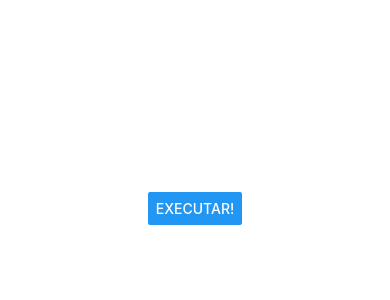
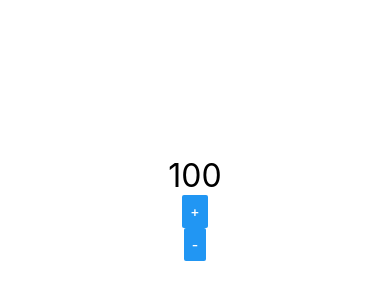
Before and after one commit to vmarinho22/Fundamentos-React-Native, a React Native app: screen / in a window 390 px wide. Shown: the part 214-514 px from the top of the page. Built offline with nearby package versions, Linux system fonts and the light colour scheme.

Commit message:
Mudando o estado dos componentes

```diff
--- a/src/App.js
+++ b/src/App.js
@@ -1,19 +1,22 @@
 import React from 'react'
 import { SafeAreaView,StyleSheet } from 'react-native'
 
-import Comp,{ Comp1, Comp2} from './components/Multi'
-import Primeiro from './components/Primeiro'
-import MinMax from './components/MinMax'
-import Aleatorio from './components/NumAleatorio'
-import Titulo from './components/Titulo'
-import Botao from './components/Botao'
+// import Comp,{ Comp1, Comp2} from './components/Multi'
+// import Primeiro from './components/Primeiro'
+// import MinMax from './components/MinMax'
+// import Aleatorio from './components/NumAleatorio'
+// import Titulo from './components/Titulo'
+// import Botao from './components/Botao'
+import Contador from './components/Contador'
 
 
 
 export default () => (
     <SafeAreaView style={style.App}>
+        <Contador inicial={100} passo={13}/>
+
+        {/* <Aleatorio min={1} max={60}/>
         <Botao></Botao>
-        {/* <Aleatorio min={1} max={60}/>
         <Titulo principal="Cadastro Produto" segundario="Tela de cadastro"/>
         <Aleatorio min={1} max={60}/>
         <Aleatorio min={1} max={60}/>
--- /dev/null
+++ b/src/components/Contador.js
@@ -0,0 +1,24 @@
+import React from "react";
+import { Text, Button } from "react-native";
+import Estilo from "./estilo"
+
+export default({inicial,passo = 1}) => {
+
+    const [numero,setNumero] = React.useState(inicial);
+
+    const inc = () => {
+        setNumero(numero + passo)
+    }
+
+    const dec = () => {
+        setNumero(numero - passo)
+    }
+
+    return(
+        <React.Fragment>
+            <Text style={Estilo.txtG}>{numero}</Text>
+            <Button title="+" onPress={inc}></Button>
+            <Button title="-" onPress={dec}></Button>
+        </React.Fragment>
+    )
+}
```
